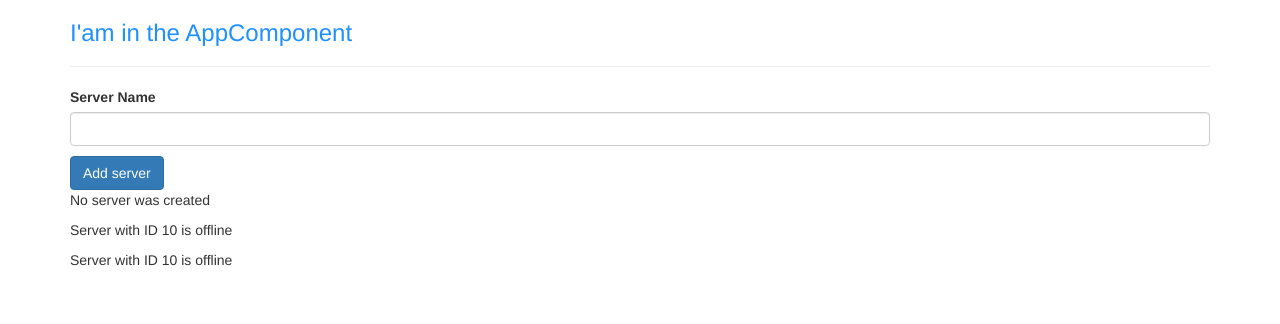
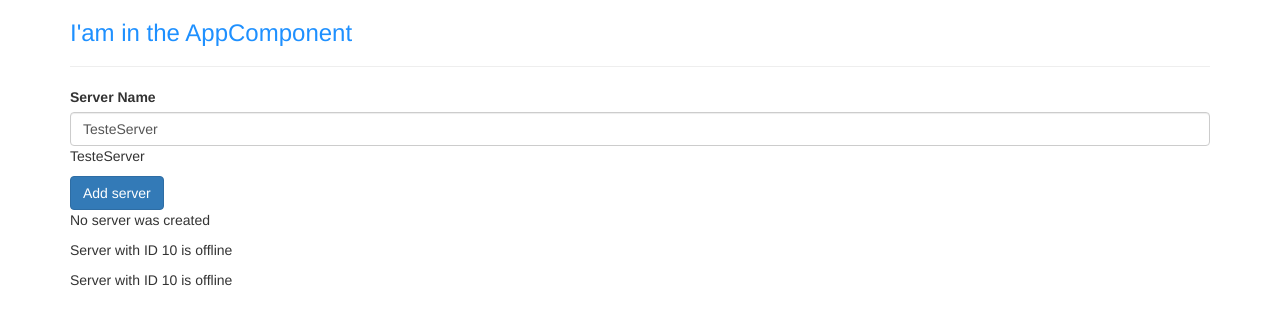
Before and after one commit to cleristonm/Angular-Course, an Angular app in the folder section02_01-Basics-Components/: page / in a window 1280 px wide. Shown: the top 324 px of the page. Built offline with nearby package versions, Linux system fonts and the light colour scheme.

Commit message:
Two way Data binding

```diff
--- a/section02_01-Basics-Components/src/app/servers/servers.component.html
+++ b/section02_01-Basics-Components/src/app/servers/servers.component.html
@@ -1,7 +1,7 @@
 <label>Server Name</label>
 <input type="text"
     class="form-control"
-    (input)="onUpdateServerName($event)">
+    [(ngModel)]="serverName">
 
 <p>{{ serverName }}</p>
 <button
--- a/section02_01-Basics-Components/src/app/servers/servers.component.ts
+++ b/section02_01-Basics-Components/src/app/servers/servers.component.ts
@@ -16,7 +16,7 @@ export class ServersComponent implements OnInit {
 
   allowNewServer = false;
   serverCreationStatus = "No server was created";
-  serverName = '';
+  serverName = 'TesteServer';
 
 
 
```
